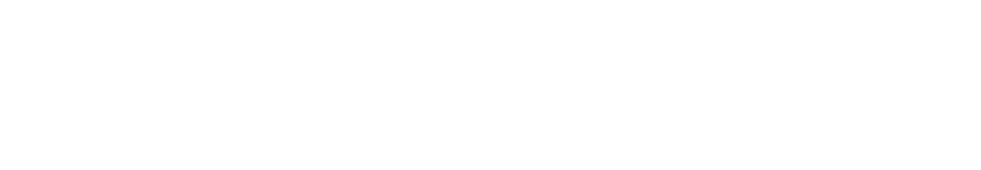
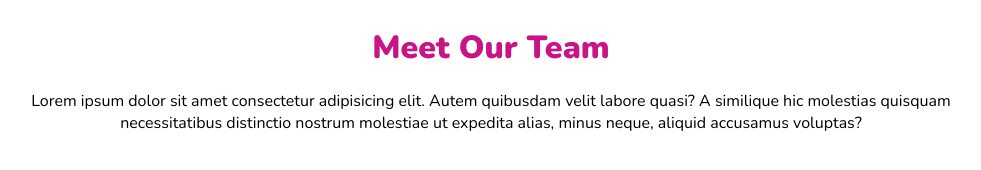
Before and after one commit to GiorgioFontana-12/html-css-float-cards, a plain HTML site: page index.html in a window 1280 px wide. Shown: the whole page, without its empty margins (149-1130 px from the left). Drawn offline with nearby package versions, Linux system fonts and the light colour scheme.

Commit message:
feat header, font & import image

```diff
--- a/css/style.css
+++ b/css/style.css
@@ -0,0 +1,14 @@
+body{
+    text-align: center;
+    font-family: 'Nunito', sans-serif;
+    margin: 2% 10%
+
+}
+
+
+h1 {
+
+    color: mediumvioletred;
+    font-weight: 1000 ;
+
+}
--- a/index.html
+++ b/index.html
@@ -4,10 +4,18 @@
     <meta charset="UTF-8">
     <meta http-equiv="X-UA-Compatible" content="IE=edge">
     <meta name="viewport" content="width=, initial-scale=1.0">
+    <link rel="stylesheet" href="./css/style.css">
+    <link rel="preconnect" href="https://fonts.googleapis.com">
+    <link rel="preconnect" href="https://fonts.gstatic.com" crossorigin>
+    <link href="https://fonts.googleapis.com/css2?family=Nunito:wght@200;300;400;500;600;700;800;900;1000&display=swap" rel="stylesheet">
     <title>Document</title>
 </head>
 
 <body>
+    <header>
+        <h1>Meet Our Team</h1>
+        <p>Lorem ipsum dolor sit amet consectetur adipisicing elit. Autem quibusdam velit labore quasi? A similique hic molestias quisquam necessitatibus distinctio nostrum molestiae ut expedita alias, minus neque, aliquid accusamus voluptas?</p>
+    </header>
 
 
 </body>
```
Also changed, not shown: img/female1.png (added), img/female2.png (added), img/female3.png (added), img/male1.png (added), img/male2.png (added), img/male3.png (added).
